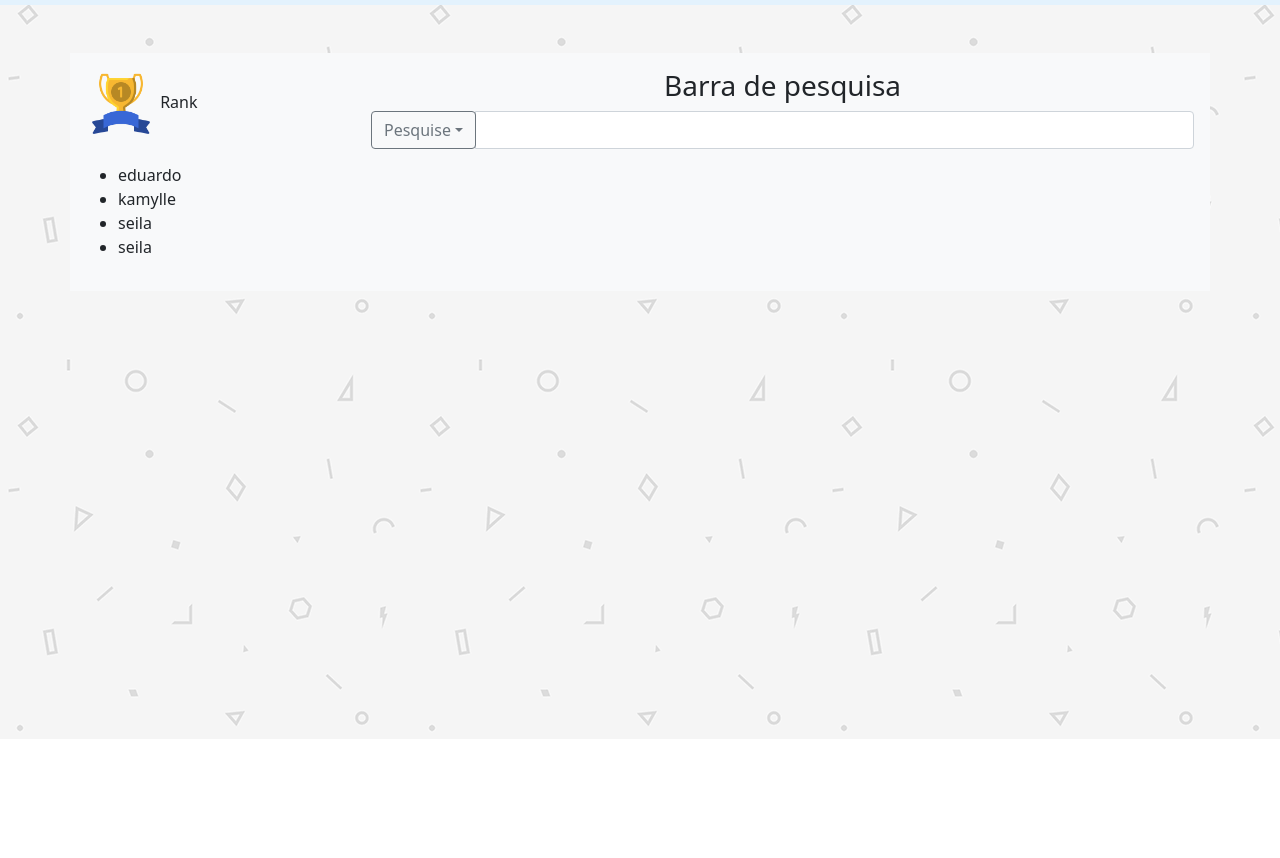
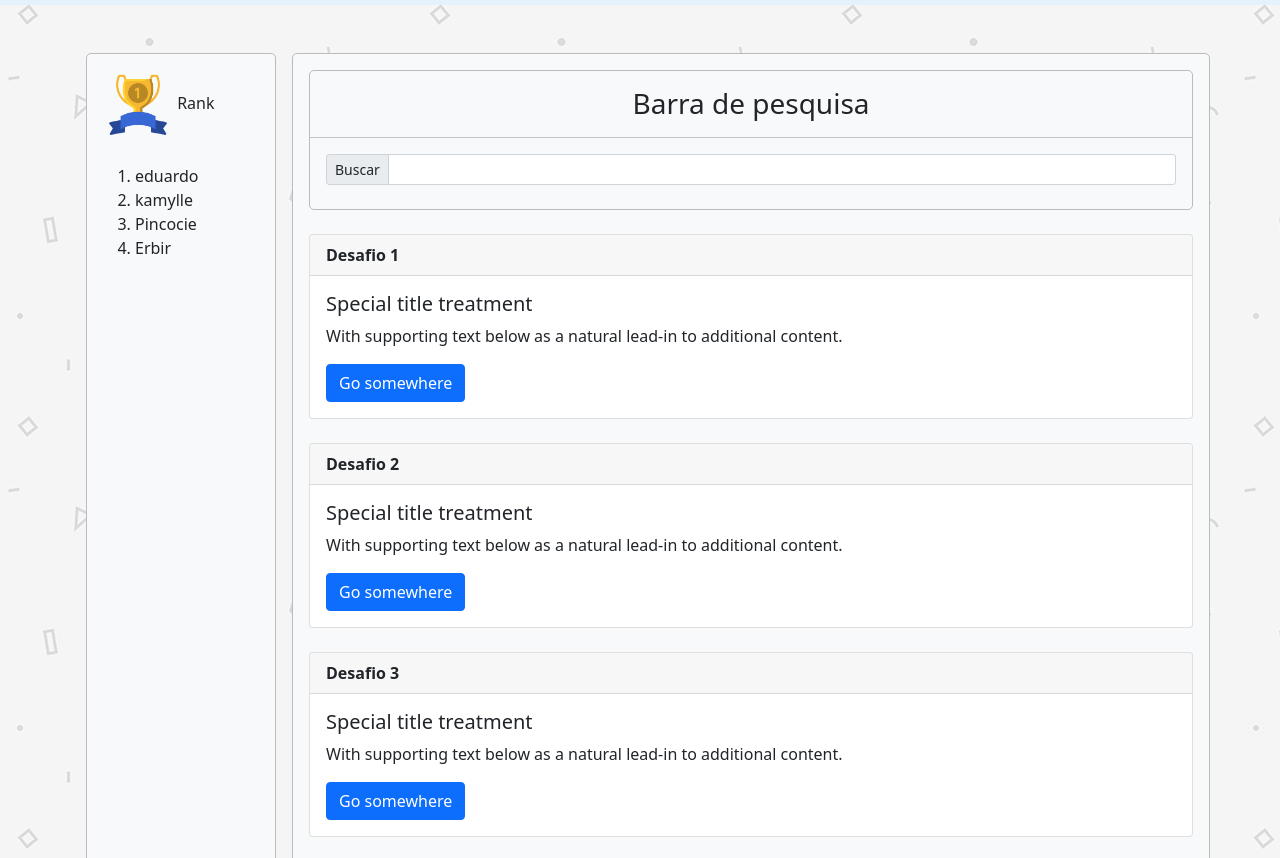
Before and after one commit to Edulira17/Plataforma-de-Codificacao-e-Aprendizado, a plain HTML site: page pages/index.html in a window 1280 px wide. Shown: the part 61-919 px from the top of the page. Before the commit the page ends 800 px from the top, so only its background shows below. Drawn offline with Linux system fonts and the light colour scheme.

Commit message:
working on the search bar and container spacing

```diff
--- a/assets/css/index.css
+++ b/assets/css/index.css
@@ -21,9 +21,9 @@ body {
   /*TOP-RANK*/
 
   #top-rank{
-    border: 1px solid red;
+    border: 1px solid #bbb;
+    border-radius: 5px;
     background-color: var(--white);
-    height: 920px;
   }
 
   #logo-rank{
@@ -34,6 +34,7 @@ body {
 
   /*Barra de pesquisa*/
 
-.barra-pesquisa h3{
-
-}
+  #border-pesquisa {
+    border: 1px solid #bbb;
+    border-radius: 5px;
+  }
--- a/pages/index.html
+++ b/pages/index.html
@@ -3,6 +3,7 @@
 <head>
     <meta charset="UTF-8">
     <meta name="viewport" content="width=device-width, initial-scale=1.0">
+    <link rel="shortcut icon" href="/assets/images/favicon-32x32.png" type="image/x-icon">
     <link rel="stylesheet" href="/bootstrap/css/bootstrap.min.css">
     <link rel="stylesheet" href="/assets/css/index.css">
     <title>Plataforma de Codificação</title>
@@ -41,40 +42,80 @@
         </div>
       </div>
     </nav>
-
+    <!--TOP RANK SIDEBAR -->
     <div class="container mt-5">
       <div class="row">
-        <div class="col-3 p-3 mb-2 bg-light text-dark">
+        <div class="col-2 p-3 mb-2 mx-3 bg-light text-dark" id="top-rank">
           <div>
             <img width="70px" src="/assets/images/taca-de-ouro.png" alt="Taça de ouro">
             <span>Rank</span>
             <div class="mt-4">
-              <ul>
+              <ol>
                 <li>eduardo</li>
                 <li>kamylle</li>
-                <li>seila</li>
-                <li>seila</li>
-              </ul>
+                <li>Pincocie</li>
+                <li>Erbir</li>
+              </ol>
             </div>
           </div>
         </div>
 
-        <div class="col p-3 mb-2 bg-light text-dark">
-          <span class="text-center">
-            <h3>Barra de pesquisa</h3>
-          </span>
-          <div class="input-group mb-3">
-            <div class="input-group-prepend">
-              <button class="btn btn-outline-secondary dropdown-toggle" type="button" data-toggle="dropdown" aria-haspopup="true" aria-expanded="false">Pesquise</button>
-              <div class="dropdown-menu">
-                <a class="dropdown-item" href="#">Action</a>
-                <a class="dropdown-item" href="#">Another action</a>
-                <a class="dropdown-item" href="#">Something else here</a>
-                <div role="separator" class="dropdown-divider"></div>
-                <a class="dropdown-item" href="#">Separated link</a>
+        <!--BARRA DE PESQUISA-->
+
+
+        <div class="col p-3 mb-2 bg-light text-dark" id="border-pesquisa">
+          <section class="mb-3" id="border-pesquisa">
+            <div class="text-center mt-3">
+              <span><h3>Barra de pesquisa</h3></span>
+              <hr>
+              <div class="input-group input-group-sm mb-4 px-3">
+                <span class="input-group-text" id="inputGroup-sizing-sm">Buscar</span>
+                <input type="text" class="form-control" aria-label="Sizing example input" aria-describedby="inputGroup-sizing-sm">
               </div>
             </div>
-            <input type="text" class="form-control" aria-label="Text input with dropdown button">
+          </section>
+
+          <div class="card mt-4">
+            <div class="card-header">
+              <strong>Desafio 1</strong>
+            </div>
+            <div class="card-body">
+              <h5 class="card-title">Special title treatment</h5>
+              <p class="card-text">With supporting text below as a natural lead-in to additional content.</p>
+              <a href="#" class="btn btn-primary">Go somewhere</a>
+            </div>
+          </div>
+          <div class="card mt-4">
+            <div class="card-header">
+              <strong>Desafio 2</strong>
+            </div>
+            <div class="card-body">
+              <h5 class="card-title">Special title treatment</h5>
+              <p class="card-text">With supporting text below as a natural lead-in to additional content.</p>
+              <a href="#" class="btn btn-primary">Go somewhere</a>
+            </div>
+          </div>
+
+          <div class="card mt-4">
+            <div class="card-header">
+              <strong>Desafio 3</strong>
+            </div>
+            <div class="card-body">
+              <h5 class="card-title">Special title treatment</h5>
+              <p class="card-text">With supporting text below as a natural lead-in to additional content.</p>
+              <a href="#" class="btn btn-primary">Go somewhere</a>
+            </div>
+          </div>
+
+          <div class="card mt-4">
+            <div class="card-header">
+              <strong>Desafio 4</strong>
+            </div>
+            <div class="card-body">
+              <h5 class="card-title">Special title treatment</h5>
+              <p class="card-text">With supporting text below as a natural lead-in to additional content.</p>
+              <a href="#" class="btn btn-primary">Go somewhere</a>
+            </div>
           </div>
         </div>
 
```
Also changed, not shown: assets/images/favicon-32x32.png (added).
